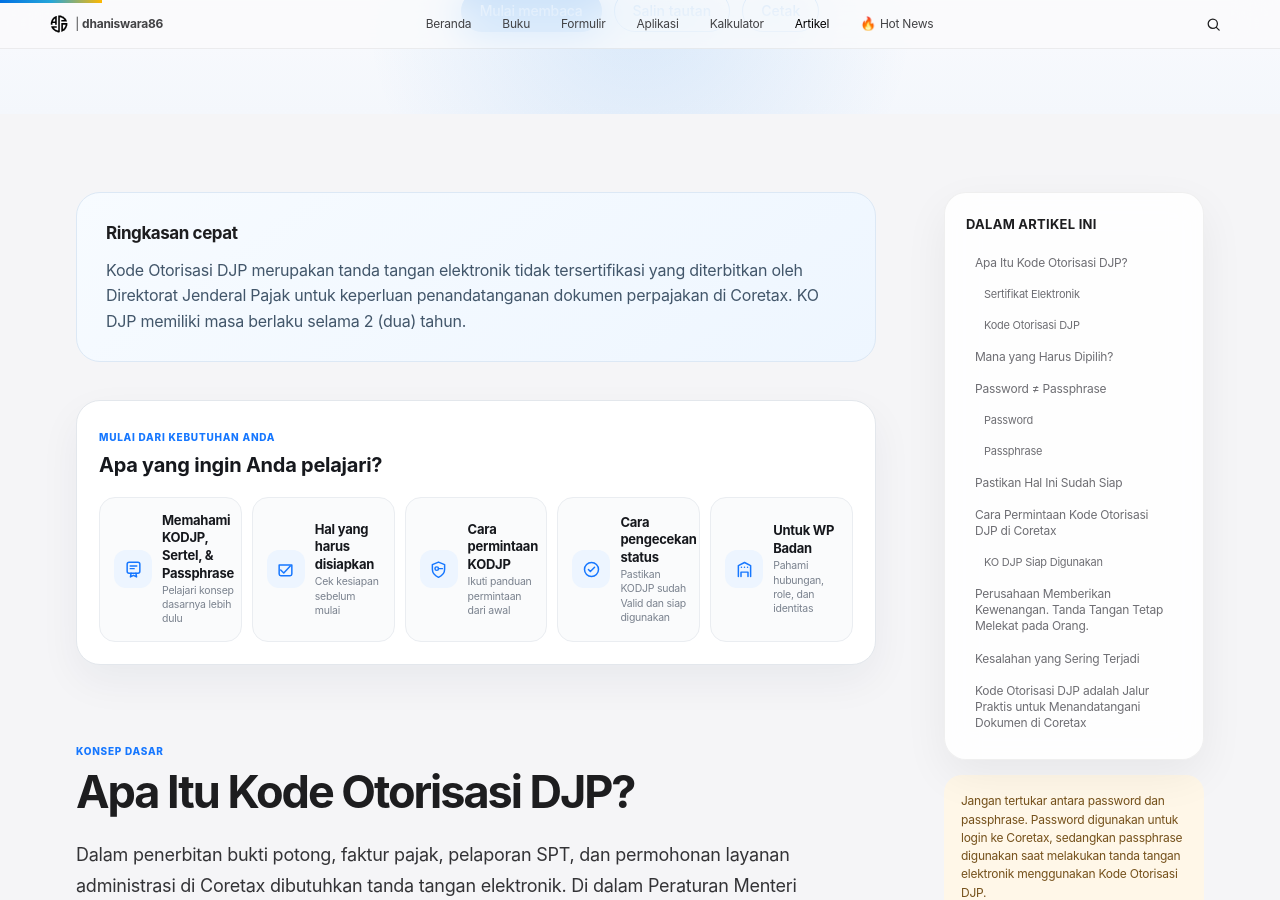
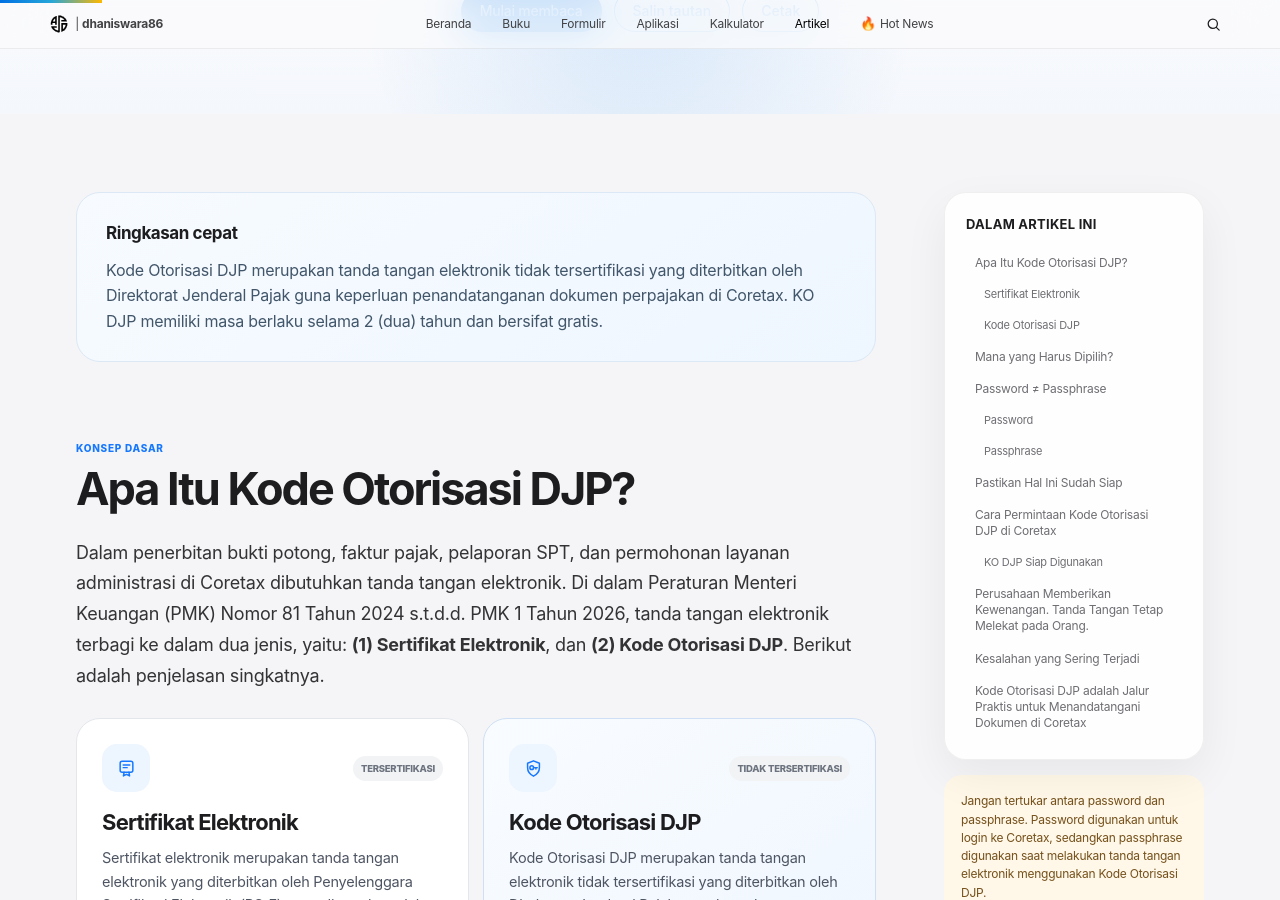
Before and after one commit to dhaniswara86/dhaniswara86.github.io, a Jekyll site: the page built from _artikel/sertifikat-elektronik-coretax.md, in a window 1280 px wide and 900 px high, scrolled down 620 px. Built offline with Jekyll 4.4.1, drawn with Linux system fonts in a browser that asks for light colours.

Commit message:
Revise summary of Kode Otorisasi DJP
Updated summary to include that KO DJP is free.

```diff
--- a/_artikel/sertifikat-elektronik-coretax.md
+++ b/_artikel/sertifikat-elektronik-coretax.md
@@ -28,7 +28,7 @@
 permalink: /sertifikat-elektronik-coretax.html
 
 summary_label: "Ringkasan cepat"
-summary: "Kode Otorisasi DJP merupakan tanda tangan elektronik tidak tersertifikasi yang diterbitkan oleh Direktorat Jenderal Pajak untuk keperluan penandatanganan dokumen perpajakan di Coretax. KO DJP memiliki masa berlaku selama 2 (dua) tahun."
+summary: "Kode Otorisasi DJP merupakan tanda tangan elektronik tidak tersertifikasi yang diterbitkan oleh Direktorat Jenderal Pajak guna keperluan penandatanganan dokumen perpajakan di Coretax. KO DJP memiliki masa berlaku selama 2 (dua) tahun dan bersifat gratis."
 
 sidebar_note: "Jangan tertukar antara password dan passphrase. Password digunakan untuk login ke Coretax, sedangkan passphrase digunakan saat melakukan tanda tangan elektronik menggunakan Kode Otorisasi DJP."
 
@@ -41,21 +41,6 @@
 ---
 
 <div class="jk-article se-utility">
-
-<nav class="se-task-nav" aria-label="Pilih kebutuhan Anda">
-  <div class="se-task-nav-copy">
-    <span class="se-eyebrow">Mulai dari kebutuhan Anda</span>
-    <strong>Apa yang ingin Anda pelajari?</strong>
-  </div>
-  <div class="se-task-actions">
-    <a href="#pengertian"><span class="se-task-icon" aria-hidden="true"><svg viewBox="0 0 24 24"><path d="M7 3.75h10a2.25 2.25 0 0 1 2.25 2.25v8A2.25 2.25 0 0 1 17 16.25H7A2.25 2.25 0 0 1 4.75 14V6A2.25 2.25 0 0 1 7 3.75Z"/><path d="M8.25 8h7.5M8.25 11h4.5"/><path d="M9.25 16.25 8.5 20.5 12 18.7l3.5 1.8-.75-4.25"/></svg></span><span><strong>Memahami KODJP, Sertel, &amp; Passphrase</strong><small>Pelajari konsep dasarnya lebih dulu</small></span></a>
-    <a href="#persiapan"><span class="se-task-icon" aria-hidden="true"><svg viewBox="0 0 24 24"><path d="M6.5 12.5 10 16l7.5-8"/><path d="M4.75 6.75h14.5v10.5a2 2 0 0 1-2 2H6.75a2 2 0 0 1-2-2Z"/></svg></span><span><strong>Hal yang harus disiapkan</strong><small>Cek kesiapan sebelum mulai</small></span></a>
-    <a href="#cara-mengajukan"><span class="se-task-icon" aria-hidden="true"><svg viewBox="0 0 24 24"><path d="M12 3.5 19 6.4v5.4c0 4.1-2.6 7.3-7 9.2-4.4-1.9-7-5.1-7-9.2V6.4L12 3.5Z"/><circle cx="10" cy="11" r="2"/><path d="M12 11h4.5"/></svg></span><span><strong>Cara permintaan KODJP</strong><small>Ikuti panduan permintaan dari awal</small></span></a>
-    <a href="#status-valid"><span class="se-task-icon" aria-hidden="true"><svg viewBox="0 0 24 24"><circle cx="12" cy="12" r="8"/><path d="m8.5 12 2.2 2.2 4.8-4.8"/></svg></span><span><strong>Cara pengecekan status</strong><small>Pastikan KODJP sudah Valid dan siap digunakan</small></span></a>
-    <a href="#badan"><span class="se-task-icon" aria-hidden="true"><svg viewBox="0 0 24 24"><path d="M5 20V7.5L12 4l7 3.5V20"/><path d="M8 20v-5h8v5M8.5 9.5h.01M12 9.5h.01M15.5 9.5h.01"/></svg></span><span><strong>Untuk WP Badan</strong><small>Pahami hubungan, role, dan identitas</small></span></a>
-  </div>
-</nav>
-
 
 
 <section id="pengertian" class="se-section">
```
